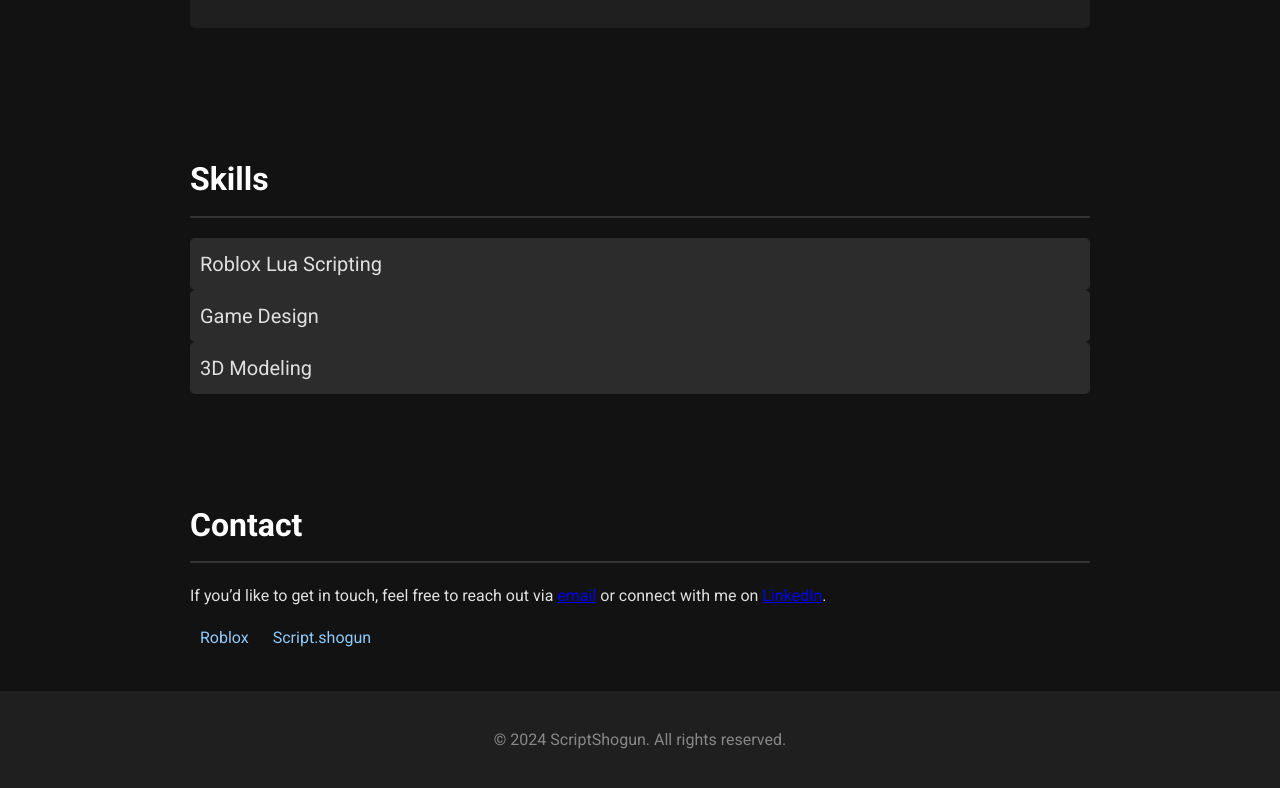
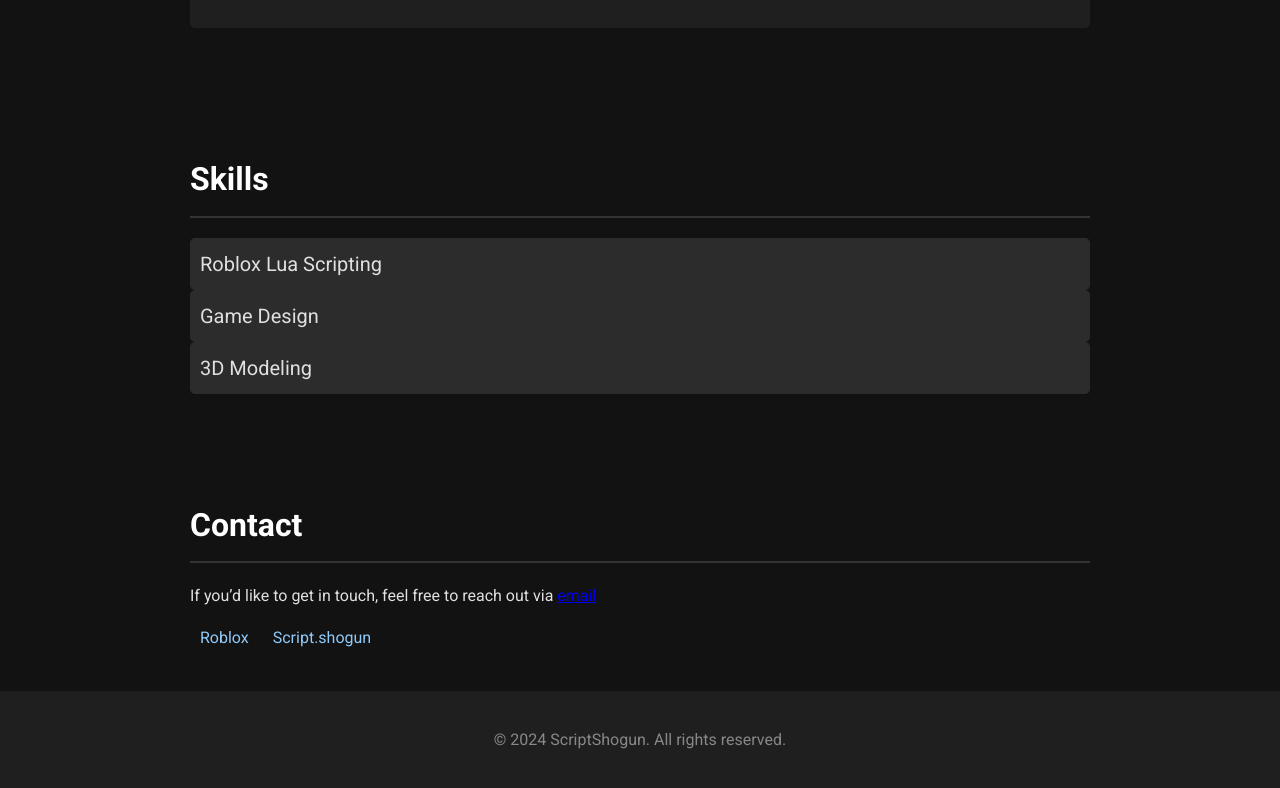
Before and after one commit to Code4-4/my-portfolio, a plain HTML site: page index.html in a window 1280 px wide. Shown: the part 1372-2160 px from the top of the page. Drawn offline with Linux system fonts and the light colour scheme.

Commit message:
Update index.html

```diff
--- a/index.html
+++ b/index.html
@@ -170,7 +170,7 @@
 
 <section id="contact">
     <h2>Contact</h2>
-    <p>If you’d like to get in touch, feel free to reach out via <a href="mailto:scriptshogun@example.com">email</a> or connect with me on <a href="https://www.linkedin.com/in/scriptshogun" target="_blank">LinkedIn</a>.</p>
+    <p>If you’d like to get in touch, feel free to reach out via <a href="mailto:scriptshogun@yahoo.com">email</a>
     <div class="social-links">
         <a href="https://www.roblox.com/users/7333476730/profile" target="_blank">Roblox</a>
         <a href="https://discord.com/users/1284391297603473511" target="_blank">Script.shogun</a>
```
